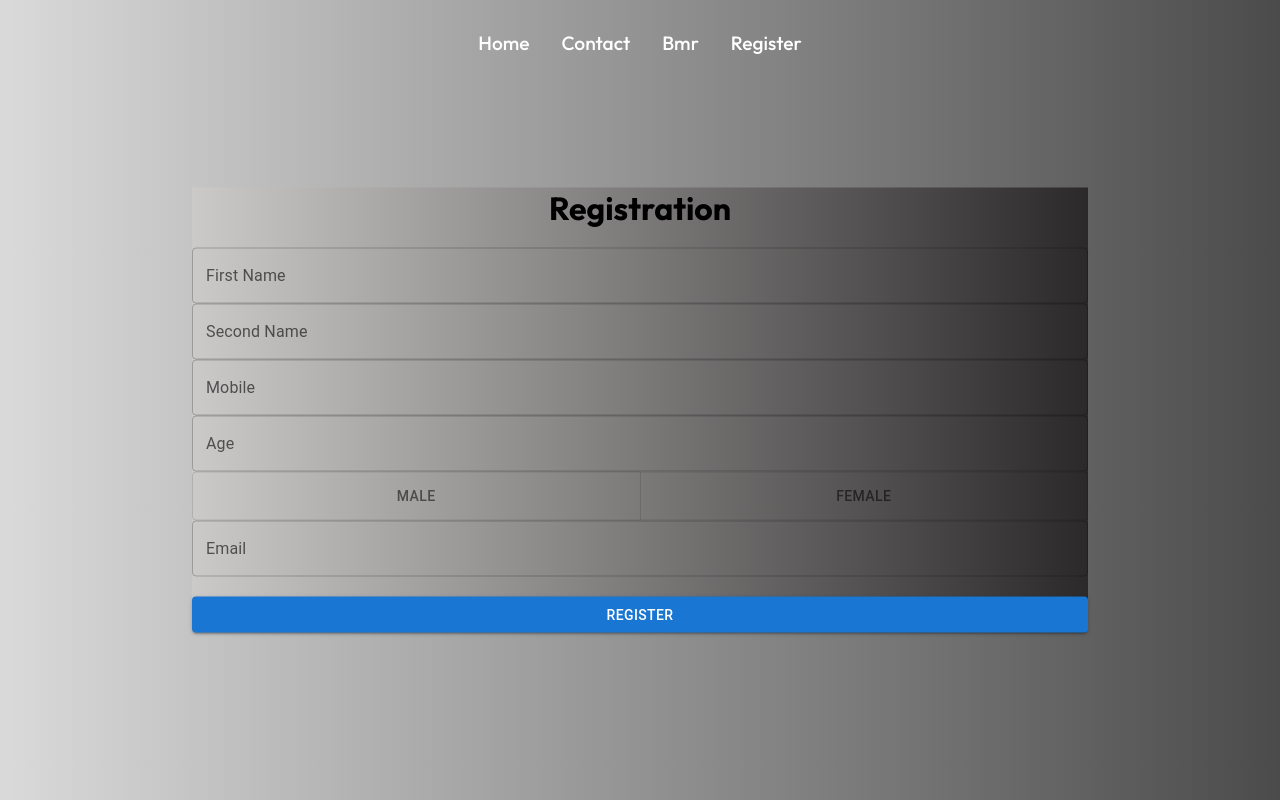
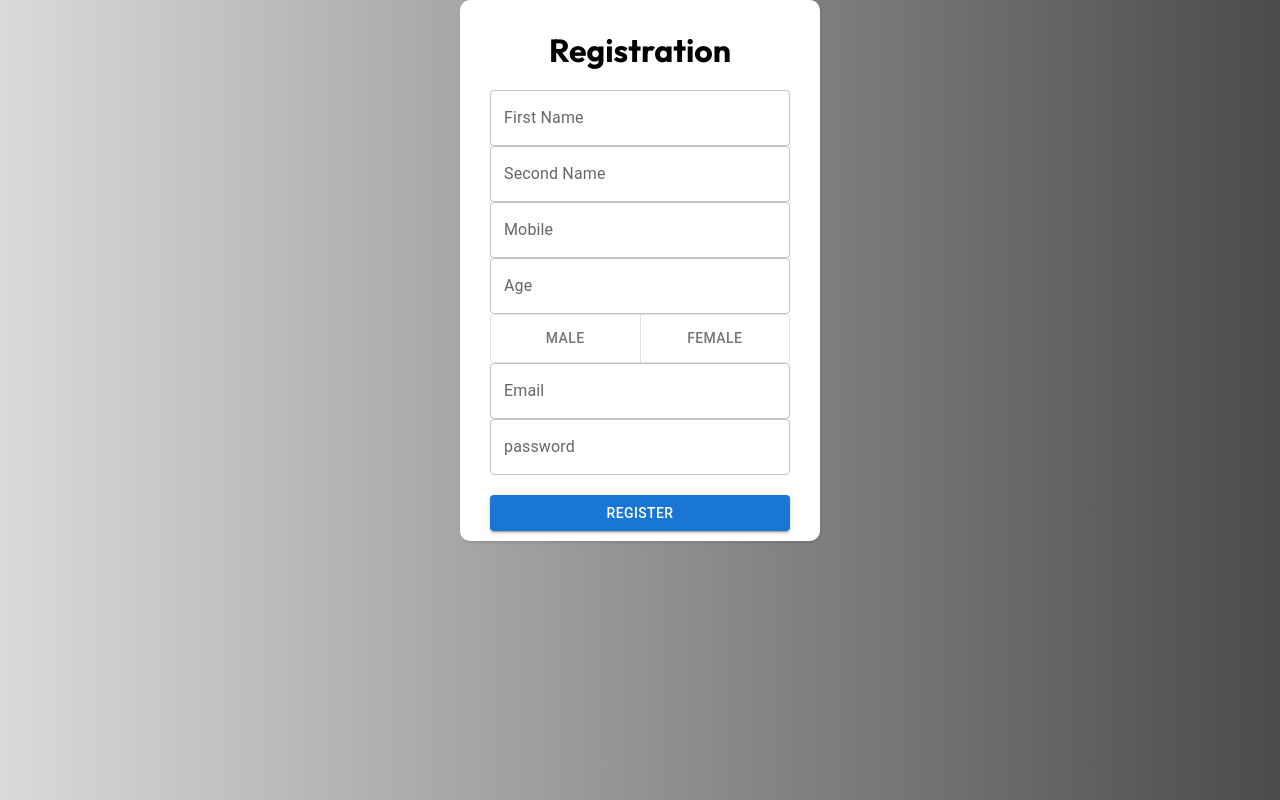
Before and after one commit to Uddeshya-UD/ReactjsProject, a React (Create React App) app: page /Register in a window 1280 px wide. Shown: the top 800 px of the page. Built offline with nearby package versions, Linux system fonts and the light colour scheme.

Commit message:
added server endpoint code for register

```diff
--- a/package.json
+++ b/package.json
@@ -19,7 +19,7 @@
     "web-vitals": "^2.1.4"
   },
   "scripts": {
-    "start": "react-scripts start",
+    "start": "set PORT=3006 && react-scripts start",
     "build": "react-scripts build",
     "test": "react-scripts test",
     "eject": "react-scripts eject"
--- a/src/components/RegisterF.js
+++ b/src/components/RegisterF.js
@@ -8,10 +8,12 @@ import './RegisterFormStyle.css'
 const RegisterForm = () => {
   const [firstname, setFName] = useState('');
   const [secondname, setSName] = useState('');
-  const [mobile, setMobile] = useState();
-  const [age, setAge] = useState();
+  const [mobile, setMobile] = useState('');
+  const [age, setAge] = useState('');
   const [gender, setGender] = useState('');
   const [email, setEmail] = useState('');
+  const [password, setPassword] = useState('');
+
 
   const handleGenderChange = (event, newGender) => {
     setGender(newGender);
@@ -26,19 +28,31 @@ const RegisterForm = () => {
       mobile,
       age,
       gender,
-      email
+      email,
+      password
     };
     console.log(customer);
-    // fetch('http://localhost:8080/customer/save', {
-    //   method: 'POST',
-    //   headers: {
-    //     'Content-Type': 'application/json'
-    //   },
-    //   body: JSON.stringify(customer),
-    //   mode: 'no-cors'
-    // });
-  };
+    const getDevices = async () => {
+      const settings = {
+          method: 'POST',
+          headers: {
+              Accept: 'application/json',
+              'Content-Type': 'application/json',
+          },
+          body: JSON.stringify(customer)
+      };
+      try {
+          const fetchResponse = await fetch(`http://localhost:3000/signup`, settings);
+          const data = await fetchResponse.json();
+          return data;
+      } catch (e) {
+          return e;
+      }
 
+  }
+
+  getDevices();
+  }
   return (
     <><div className="register">
       <form className="Rform" component="form" noValidate autoComplete="off">
@@ -68,7 +82,7 @@ const RegisterForm = () => {
             placeholder="Enter Mobile"
             variant="outlined"
             value={mobile}
-            onChange={(e) => setMobile(parseInt(e.target.value))} />
+            onChange={(e) => setMobile(e.target.value)} />
         </FormControl>
 
         <FormControl fullWidth>
@@ -78,7 +92,7 @@ const RegisterForm = () => {
             placeholder="Enter Age"
             variant="outlined"
             value={age}
-            onChange={(e) => setAge(parseInt(e.target.value))} />
+            onChange={(e) => setAge(e.target.value)} />
         </FormControl>
 
         <ToggleButtonGroup
@@ -103,6 +117,17 @@ const RegisterForm = () => {
             onChange={(e) => setEmail(e.target.value)} />
         </FormControl>
 
+        <FormControl fullWidth>
+          <TextField
+            id="password"
+            label="password"
+            placeholder="Enter Password"
+            variant="outlined"
+            value={password}
+            onChange={(e) => setPassword(e.target.value)} />
+        </FormControl>
+
+
         <Button
                 className='btn-light'
                   variant="contained"
--- a/src/components/RegisterFormStyle.css
+++ b/src/components/RegisterFormStyle.css
@@ -7,16 +7,12 @@
   }
 
   .Rform {
-    position: absolute;
-    top: 50%;
-    left: 50%;
-    transform: translate(-50%, -50%);
-    width: 70%;
-    justify-content: center;
-    height: auto; /* Removed fixed height */
-    background: linear-gradient(to left, rgb(43, 41, 41), rgb(204, 201, 201));
-    box-sizing: border-box; /* Include padding and border within the width */
-
+    width: 360px;
+    margin: 0 auto;
+    padding: 30px;
+    box-shadow: 1px 2px 3px rgba(0,0,0,0.1);
+    border-radius: 10px;
+    background: white;
 
   }
 
--- a/src/routes/Register.js
+++ b/src/routes/Register.js
@@ -5,7 +5,7 @@ import Footer from '../components/Footer';
 const Register = () => {
   return (
     <div>
-      <Navbar/>
+      {/* <Navbar/> */}
       <RegisterForm/>
       <Footer/>
           </div>
```
